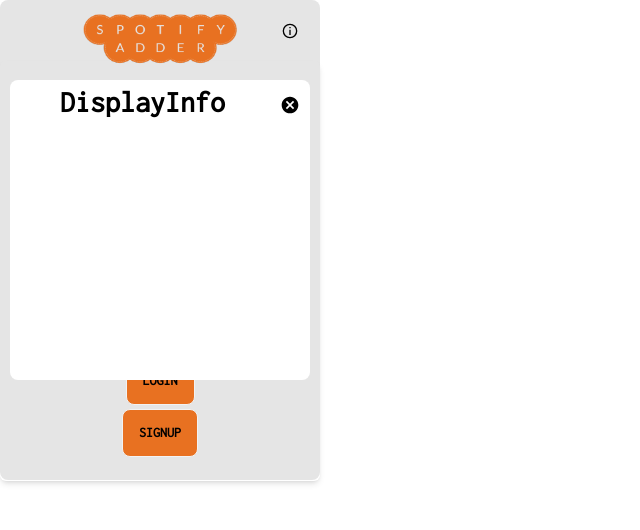
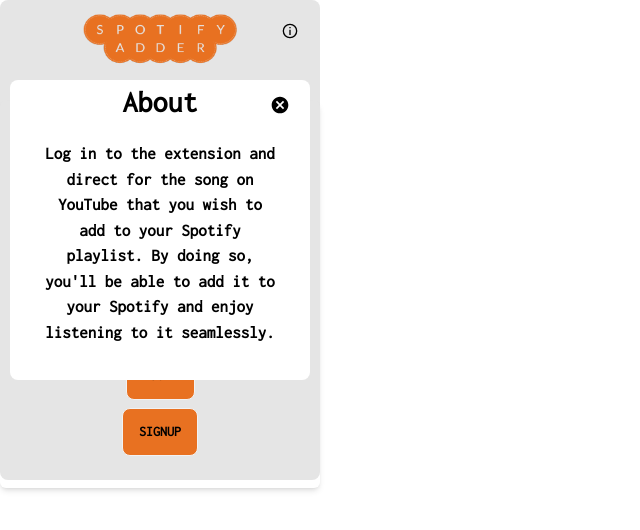
Before and after one commit to Tanmaydeep-Singh/Spotify-adder-extension, a React (Create React App) app: page /profile in a window 1280 px wide. Both pictures are taken after a click on the icon 290 px from the left and 31 px from the top of the page. Shown: the top 530 px of the page, without its empty margins (0-640 px from the left). Built offline with nearby package versions, Linux system fonts and the light colour scheme; no server answers.

Commit message:
dev: UI signup changes completed

```diff
--- a/src/componens/DisplayInfo.tsx
+++ b/src/componens/DisplayInfo.tsx
@@ -1,12 +1,32 @@
-import React from 'react'
-import {MdCancel} from "react-icons/md";
+import React from "react";
+import { MdCancel } from "react-icons/md";
 
 function DisplayInfo(props) {
   return (
-    <div className='absolute w-[320px] top-[80px]'>
-    <div className=' relative w-[300px] h-[300px] bg-[#ffffff] rounded-lg  m-auto z-20 '>DisplayInfo <span> <MdCancel className="relative right-[-40px] inline-block w-5 h-5"onClick={ ()=> { props.onData({status:false}); }}  /></span> </div>
+    <div className="absolute w-[320px] top-[80px]">
+      <div className=" relative w-[300px] h-[300px] bg-[#ffffff] rounded-lg  m-auto z-20  ">
+        <h1 className="relative">
+        About
+        </h1>
+        <span >
+          {" "}
+          <MdCancel
+            className="absolute top-[15px] right-[20px] inline-block w-5 h-5"
+            onClick={() => {
+              props.onData({ status: false });
+            }}
+          />
+            <p className=" text-[17px] mx-8 my-4">
+        Log in to the extension and direct for the song on YouTube that
+        you wish to add to your Spotify playlist. By doing so, you'll be able to
+        add it to your Spotify and enjoy listening to it seamlessly.
+      </p>
+        </span>{" "}
+
+      </div>
+
     </div>
-  )
+  );
 }
 
-export default DisplayInfo
+export default DisplayInfo;
--- a/src/componens/LoginForm.tsx
+++ b/src/componens/LoginForm.tsx
@@ -82,7 +82,7 @@
   };
 
   return (
-    <div className="w-full p-6 m-auto bg-white rounded-md shadow-md lg:max-w-lg relative top-[-60px]">
+    <div className="w-full p-6 m-auto bg-white rounded-md shadow-md lg:max-w-lg relative top-[-60px] text-[22px] my-10">
 
       <form className="">
         <div>
@@ -92,7 +92,7 @@
           <input
             type="text"
             placeholder="Email Address"
-            className="w-full input input-bordered input-primary bg-[#E2F6CA]"
+            className="w-full input input-bordered input-primary bg-[#ffffff]"
             value={email}
             onChange={(e) => {
               setEmail(e.target.value);
@@ -106,7 +106,7 @@
           <input
             type="password"
             placeholder="Enter Password"
-            className="w-full input input-bordered input-primary bg-[#E2F6CA]"
+            className="w-full input input-bordered input-primary bg-[#ffffff]"
             value={password}
             onChange={(e) => {
               setPassword(e.target.value);
@@ -136,7 +136,7 @@
               "https://accounts.spotify.com/authorize?response_type=code&client_id=d8afb85cb8a443ebaf7a6684ca436c7b&scope=user-read-private user-read-email playlist-modify-public playlist-modify-private&redirect_uri=http://localhost:3000/"
             }
             target="_blank"
-            className="btn  bg-[#E87121] text-[#000000] hover:bg-[#E87121] "
+            className="btn  bg-[#E87121] text-[#000000] hover:bg-[#E87121] m-2"
           >
             {" "}
             Signup
--- a/src/pages/profile.tsx
+++ b/src/pages/profile.tsx
@@ -3,6 +3,7 @@
 import React, { useEffect, useState } from "react";
 import { db } from "../firebase";
 import { getAuth, createUserWithEmailAndPassword } from "firebase/auth";
+import logo from "./../assets/Artboard 1.png";
 
 function Profile({ code }) {
   // States
@@ -108,11 +109,11 @@
   };
 
   return (
-    <div className="h-full w-full bg-base ">
-      Profile
-      <p className=" w-[100px] overflow-clip">{code}</p>
+    <div className="h-screen w-full bg-base ">
+                    <img src={logo} alt="logo"  />
+
       <div className="w-full p-6 m-auto bg-white rounded-md  ring-gray-800/50 lg:max-w-xl">
-        <h1 className="text-3xl font-semibold text-center text-gray-700">
+          <h1 className="text-3xl font-semibold text-center text-gray-700 text-[#E87121] ">
           SIGNUP
         </h1>
         <form className="space-y-4">
@@ -161,7 +162,7 @@
 
           <div>
             <button
-              className="btn btn-block"
+              className="btn btn-block  bg-[#E87121] text-[#000000] hover:bg-[#E87121]"
               onClick={(e) => {
                 submitSignupForm(e);
               }}
```
